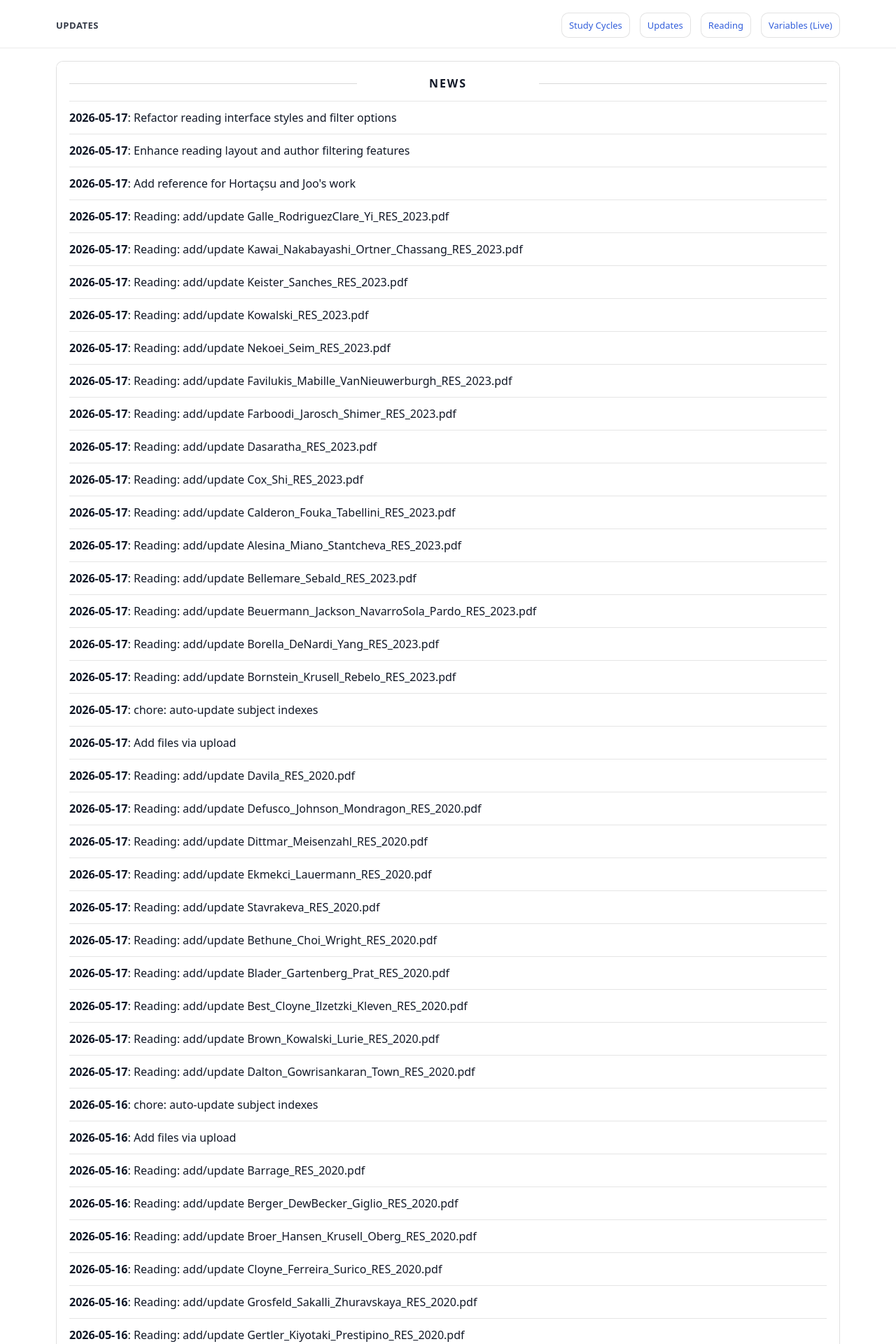
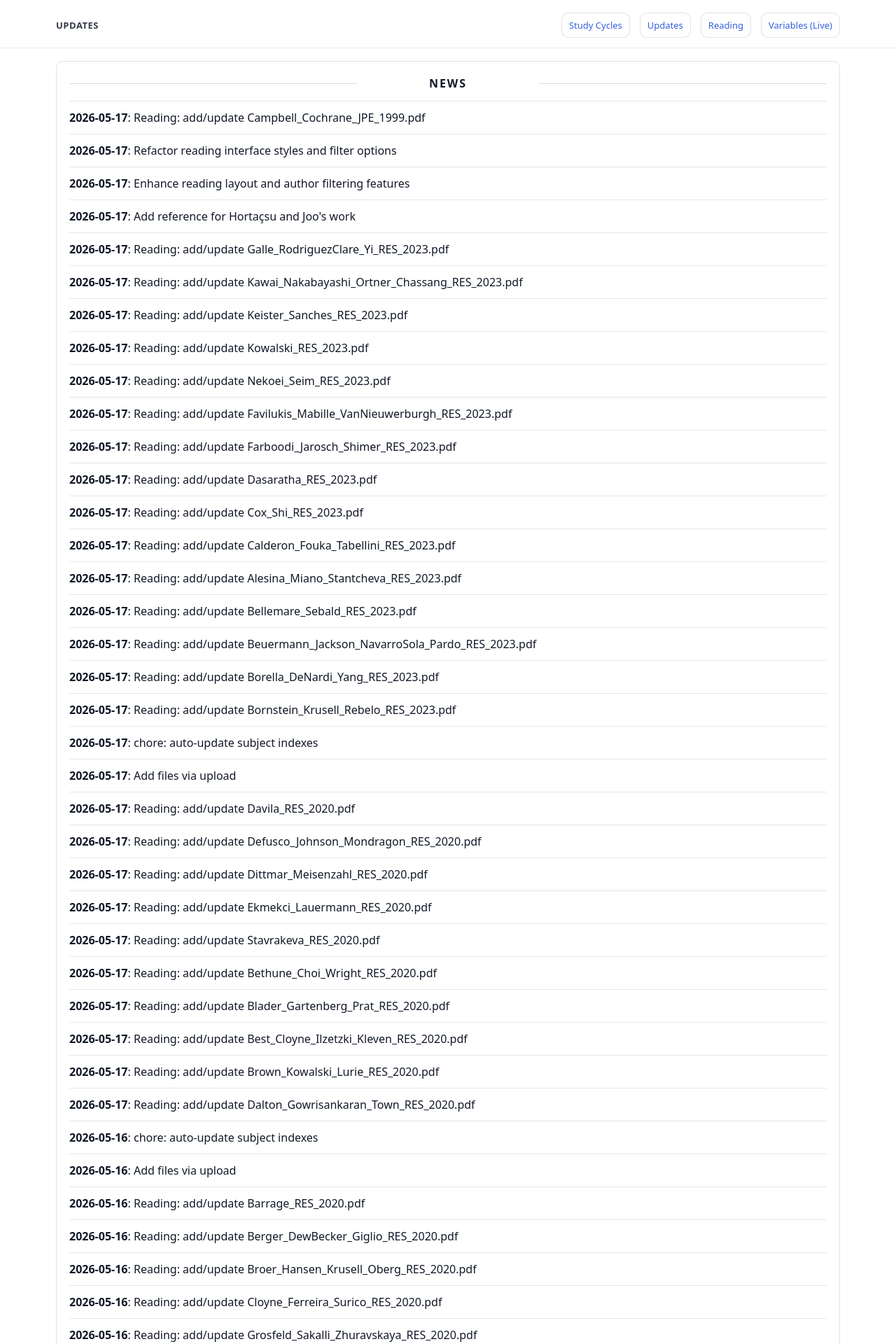
Before and after one commit to yaxinzn/study-archive, a Jekyll site: the page built from updates/index.md, in a window 1280 px wide. Shown: the top 1920 px of the page at 70% size. Built offline with Jekyll 4.4.1, drawn with Linux system fonts in a browser that asks for light colours; some of the changed text lies outside the part shown.

Commit message:
chore: update NEWS feed

```diff
--- a/_data/news.yml
+++ b/_data/news.yml
@@ -1,4 +1,7 @@
 # Auto-generated update history (sorted newest -> oldest). Do not edit manually.
+- ts: "1779023180"
+  date: "2026-05-17"
+  title: "Reading: add/update Campbell_Cochrane_JPE_1999.pdf"
 - ts: "1779022459"
   date: "2026-05-17"
   title: "Refactor reading interface styles and filter options"
```
